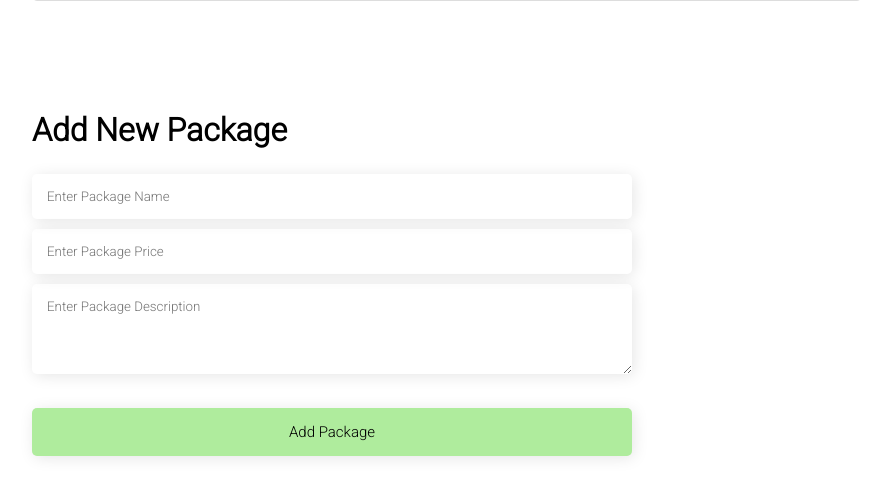
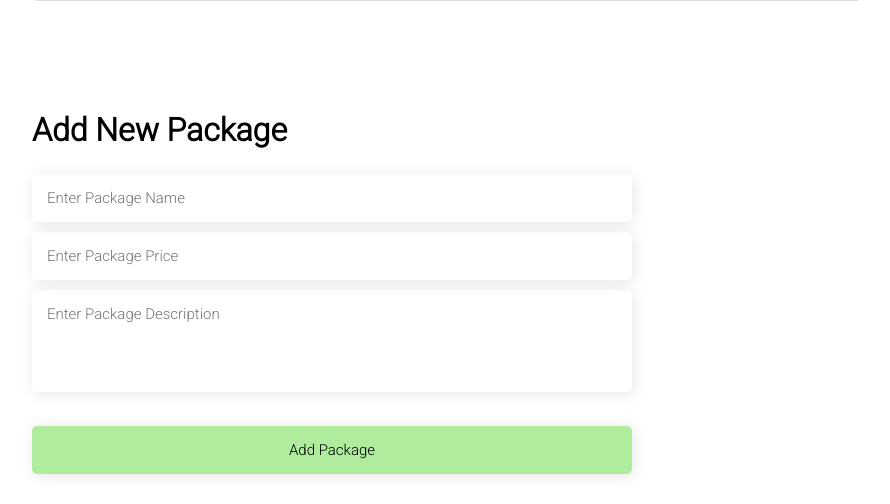
Before and after one commit to saputhebeast/identity-issuing-service, a PHP site: page /driving-school-package-manage.php in a window 1280 px wide. Shown: the part 413-917 px from the top of the page, without its empty margins (218-1108 px from the left). Before the commit the page ends 871 px from the top, so only its background shows below. Run offline with PHP 8.4, Linux system fonts and the light colour scheme; some libraries are stand-ins or nearby versions.

Commit message:
new styles added

```diff
--- a/stylesheets/driving-school-main.css
+++ b/stylesheets/driving-school-main.css
@@ -130,3 +130,8 @@ td {
     text-align: center;
     border-radius: 5px;
 }
+
+/* remove textarea resizing */
+textarea{
+    resize: none;
+}
--- a/stylesheets/driving-school-package-manage.css
+++ b/stylesheets/driving-school-package-manage.css
@@ -23,3 +23,8 @@
 	margin-bottom: 10px;
 	width: 100%;
 }
+
+/* https://stackoverflow.com/questions/2610497/change-a-html5-inputs-placeholder-color-with-css */
+input[placeholder], [placeholder], *[placeholder], textarea::placeholder{
+	font-size: 15px;
+}
--- a/stylesheets/driving-school-user-schedule.css
+++ b/stylesheets/driving-school-user-schedule.css
@@ -47,7 +47,7 @@ input[type=date], input[type=time] {
 }
 
 /* pop up */
-/* The popup form - hidden by default */
+/* https://www.w3schools.com/howto/tryit.asp?filename=tryhow_js_popup_form */
 .form-popup {
     z-index: 1;
     display: none;
```
